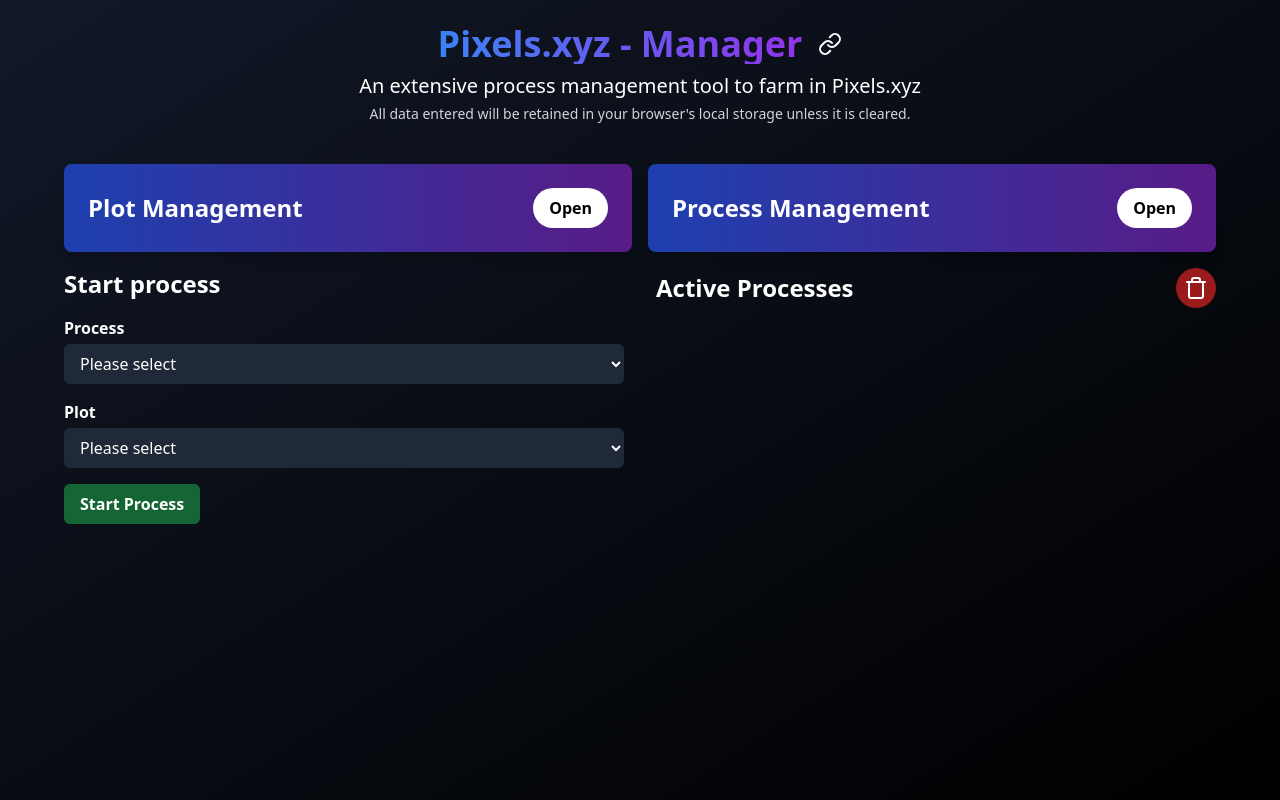
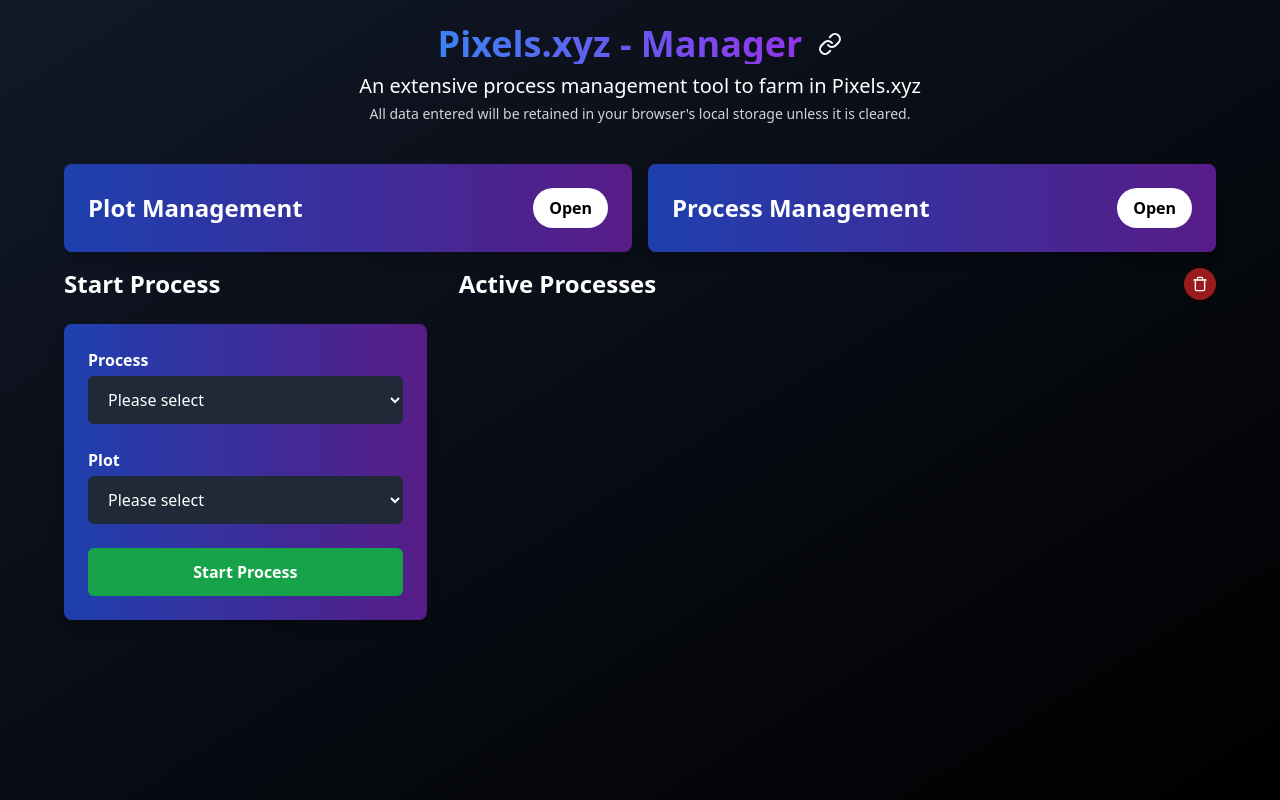
Before and after one commit to navopw/pixels-manager, a React (Vite) app: page / in a window 1280 px wide. Built offline with nearby package versions, Linux system fonts and the light colour scheme.

Commit message:
Improvements

```diff
--- a/src/App.tsx
+++ b/src/App.tsx
@@ -1,7 +1,7 @@
-import { useState, useEffect } from "react";
+import { useState, useEffect, useRef } from "react";
 import dayjs from "dayjs";
 import { v4 as uuidv4 } from "uuid";
-import { Link, RefreshCcw, Star, Trash, XIcon } from "lucide-react";
+import { Link, RefreshCcw, Trash, XIcon } from "lucide-react";
 
 type Plot = {
 	id: number;
@@ -244,13 +244,12 @@
 						</div>
 					</div>
 
-					<div className="grid grid-cols-2 gap-8">
-						<StartProcess
-							processes={processes}
-							plots={plots}
-							onStart={startProcess}
-						/>
+					<div className="grid grid-cols-3 gap-8">
+						<div className="col-span-1">
+							<StartProcess processes={processes} plots={plots} onStart={startProcess} />
+						</div>
 
+						<div className="col-span-2">
 							<ActiveProcesses
 								activeProcesses={activeProcesses}
 								onDelete={deleteActiveProcess}
@@ -259,6 +258,7 @@
 								plots={plots}
 								onClear={() => setActiveProcesses([])}
 							/>
+						</div>
 					</div>
 				</div>
 			</div>
@@ -499,16 +499,16 @@
 	const [plotId, setPlotId] = useState(0);
 
 	return (
+		<LiquidBackground>
+			<h1 className="text-2xl font-bold mb-6 text-white">Start Process</h1>
+
+			<form className="space-y-6 bg-gradient-to-r from-blue-800 to-purple-900 shadow-lg rounded-lg p-6">
 				<div>
-			<h1 className="text-2xl font-bold mb-4">Start process</h1>
-
-			<form className="space-y-4">
-				<div>
-					<label className="block font-semibold mb-1">Process</label>
+					<label className="block font-semibold mb-1 text-white">Process</label>
 					<select
 						onChange={event => setProcessId(parseInt(event.target.value))}
 						value={processId ? processId : "0"}
-						className="w-full bg-gray-800 rounded-md px-3 py-2 focus:outline-none"
+						className="w-full bg-gray-800 rounded-md px-4 py-3 focus:outline-none focus:ring-2 focus:ring-blue-600 text-white"
 					>
 						<option value="None">Please select</option>
 						{props.processes.map(process => (
@@ -520,11 +520,11 @@
 				</div>
 
 				<div>
-					<label className="block font-semibold mb-1">Plot</label>
+					<label className="block font-semibold mb-1 text-white">Plot</label>
 					<select
 						onChange={event => setPlotId(parseInt(event.target.value))}
 						value={plotId ? plotId : "None"}
-						className="w-full bg-gray-800 rounded-md px-3 py-2 focus:outline-none"
+						className="w-full bg-gray-800 rounded-md px-4 py-3 focus:outline-none focus:ring-2 focus:ring-blue-600 text-white"
 					>
 						<option value="None">Please select</option>
 						{props.plots.map(plot => (
@@ -538,12 +538,12 @@
 				<button
 					type="button"
 					onClick={() => props.onStart(processId, plotId)}
-					className="bg-green-800 hover:bg-green-9000 font-semibold py-2 px-4 rounded-md focus:outline-none focus:ring-2 focus:ring-green-600 focus:ring-offset-2 focus:ring-offset-gray-900"
+					className="w-full bg-green-600 hover:bg-green-700 font-semibold py-3 px-4 rounded-md focus:outline-none focus:ring-2 focus:ring-green-500 focus:ring-offset-2 focus:ring-offset-gray-900 transition duration-300 ease-in-out transform hover:scale-105"
 				>
 					Start Process
 				</button>
 			</form>
-		</div>
+		</LiquidBackground>
 	);
 };
 
@@ -570,8 +570,7 @@
 		const process = props.processes.find(p => p.id === activeProcess.processId);
 		if (!process) return 0;
 
-		const endTime = activeProcess.startTime + process.duration * 1000 * 60;
-		return endTime - currentTime;
+		return activeProcess.startTime + process.duration * 1000 * 60 - currentTime;
 	};
 
 	const getEndTime = (activeProcess: ActiveProcess) => {
@@ -581,31 +580,27 @@
 		return activeProcess.startTime + process.duration * 1000 * 60;
 	};
 
-	const millisToMinutesAndSeconds = (millis: number) => {
+	const formatRemainingTime = (millis: number) => {
 		const minutes = Math.floor(millis / 60000);
-		const seconds = ((millis % 60000) / 1000).toFixed(0); // Corrected the modulo calculation
+		const seconds = Math.floor((millis % 60000) / 1000);
 
-		if (minutes == 0) {
-			return `${seconds} seconds`;
-		}
-
-		return `${minutes} minutes ${seconds} seconds`;
+		return minutes > 0 ? `${minutes} minutes ${seconds} seconds` : `${seconds} seconds`;
 	};
 
 	return (
 		<div>
-			<div className="flex justify-between items-center mb-4">
+			<div className="flex justify-between items-center mb-6">
 				<h1 className="text-2xl font-bold">Active Processes</h1>
 				<button
 					type="button"
 					onClick={props.onClear}
 					className="bg-red-800 hover:bg-red-900 font-semibold py-2 px-2 rounded-full focus:outline-none focus:ring-2 focus:ring-red-600 focus:ring-offset-2 focus:ring-offset-gray-900"
 				>
-					<Trash className="w-6 h-6" />
+					<Trash className="w-4 h-4" />
 				</button>
 			</div>
 
-			<div className="space-y-4">
+			<div className="grid grid-cols-1 sm:grid-cols-2 lg:grid-cols-2 gap-4">
 				{props.activeProcesses
 					.sort((a, b) => getRemainingTimeUnix(a) - getRemainingTimeUnix(b))
 					.map(activeProcess => {
@@ -614,67 +609,67 @@
 
 						if (!process || !plot) return null;
 
+						const remainingTime = getRemainingTimeUnix(activeProcess);
+						const isCompleted = remainingTime < 0;
+
 						return (
 							<div
 								key={uuidv4()}
-								className="bg-gradient-to-r from-blue-800 to-purple-900 shadow-lg rounded-lg p-6"
+								className="bg-gradient-to-r from-blue-800 to-purple-900 shadow-lg rounded-lg p-4"
 							>
-								<div className="flex justify-between items-center mb-4">
-									<h2 className="text-2xl font-bold">
+								<div className="flex justify-between items-center mb-2">
+									<h2 className="text-xl font-bold">
 										{process.name} - {plot.name}
 									</h2>
 									<div className="flex space-x-2">
 										<button
 											type="button"
 											onClick={() => props.onReset(activeProcess.id)}
-											className="bg-green-600 hover:bg-green-700 font-semibold py-2 px-2 rounded-full focus:outline-none focus:ring-4 focus:ring-orange-600 focus:ring-offset-2 focus:ring-offset-gray-900"
+											className="bg-green-600 hover:bg-green-700 font-semibold py-2 px-2 rounded-full focus:outline-none focus:ring-2 focus:ring-orange-600 focus:ring-offset-1 focus:ring-offset-gray-900"
 										>
-											<RefreshCcw className="w-6 h-6" />
+											<RefreshCcw className="w-4 h-4" />
 										</button>
 										<button
 											type="button"
 											onClick={() => props.onDelete(activeProcess.id)}
-											className="bg-red-800 hover:bg-red-900 font-semibold py-2 px-2 rounded-full focus:outline-none focus:ring-4 focus:ring-red-600 focus:ring-offset-2 focus:ring-offset-gray-900"
+											className="bg-red-700 hover:bg-red-800 font-semibold py-2 px-2 rounded-full focus:outline-none focus:ring-2 focus:ring-red-600 focus:ring-offset-1 focus:ring-offset-gray-900"
 										>
-											<XIcon className="w-6 h-6" />
+											<XIcon className="w-4 h-4" />
 										</button>
 									</div>
 								</div>
-								<div className="text-lg mb-4">
+								<div className="text-md mb-2">
 									<p>
-										<span className="font-semibold">Duration:</span> {process.duration} minutes
+										<span className="font-semibold">Duration:</span> {process.duration}m
 									</p>
-									<div className="flex justify-between">
+									<div className="flex justify-between text-md">
 										<div>
 											<span className="font-semibold">Start:</span>{" "}
-											{dayjs(activeProcess.startTime).format("DD.MM.YYYY HH:mm")}
+											{dayjs(activeProcess.startTime).format("DD.MM HH:mm")}
 										</div>
 										<div>
 											<span className="font-semibold">End:</span>{" "}
-											{dayjs(getEndTime(activeProcess)).format("DD.MM.YYYY HH:mm")}
+											{dayjs(getEndTime(activeProcess)).format("DD.MM HH:mm")}
 										</div>
 									</div>
 								</div>
-								<hr className="my-4 border-gray-800" />
-								<div className="text-lg flex justify-between">
+								<hr className="my-2 border-gray-800" />
+								<div className="text-md flex justify-between">
 									<div>
-										<span className="font-semibold">Time left:</span>{" "}
-										{getRemainingTimeUnix(activeProcess) > 0 ? (
-											<span>
-												{millisToMinutesAndSeconds(getRemainingTimeUnix(activeProcess))}
-											</span>
+										<span className="font-semibold">Remaining:</span>{" "}
+										{isCompleted ? (
+											<span>Done</span>
 										) : (
-											<span>Process Completed</span>
+											<span>{formatRemainingTime(remainingTime)}</span>
 										)}
 									</div>
 									<div>
-										<span className="font-semibold">Ready:</span>{" "}
-										{getRemainingTimeUnix(activeProcess) < 0 ? (
-											<span role="img" aria-label="check" className="text-sm">
+										{isCompleted ? (
+											<span role="img" aria-label="check" className="text-md">
 												✅
 											</span>
 										) : (
-											<span role="img" aria-label="cross" className="text-sm">
+											<span role="img" aria-label="cross" className="text-md">
 												❌
 											</span>
 										)}
@@ -688,4 +683,51 @@
 	);
 };
 
+type LiquidBackgroundProps = {
+	children: React.ReactNode;
+};
+
+const LiquidBackground = ({ children }: LiquidBackgroundProps) => {
+	const canvasRef = useRef<HTMLCanvasElement>(null);
+
+	useEffect(() => {
+		const canvas = canvasRef.current;
+		if (!canvas) return;
+
+		const context = canvas.getContext('2d');
+		if (!context) return;
+
+		let animationFrameId: number;
+
+		// Function to generate the liquid effect
+		const render = () => {
+			const { width, height } = canvas.getBoundingClientRect();
+			canvas.width = width;
+			canvas.height = height;
+
+			context.clearRect(0, 0, width, height);
+
+			// Liquid effect logic goes here
+			// This is a placeholder for the actual effect logic
+			context.fillStyle = 'rgba(0, 200, 255, 0.2)';
+			context.fillRect(0, 0, width, height);
+
+			animationFrameId = window.requestAnimationFrame(render);
+		};
+
+		render();
+
+		return () => {
+			window.cancelAnimationFrame(animationFrameId);
+		};
+	}, []);
+
+	return (
+		<div style={{ position: 'relative' }}>
+			<canvas ref={canvasRef} style={{ position: 'absolute', top: 0, left: 0, zIndex: -1, width: '100%', height: '100%' }} />
+			{children}
+		</div>
+	);
+};
+
 export default App;
```
Lines whose indentation alone changed are shown as unchanged.
